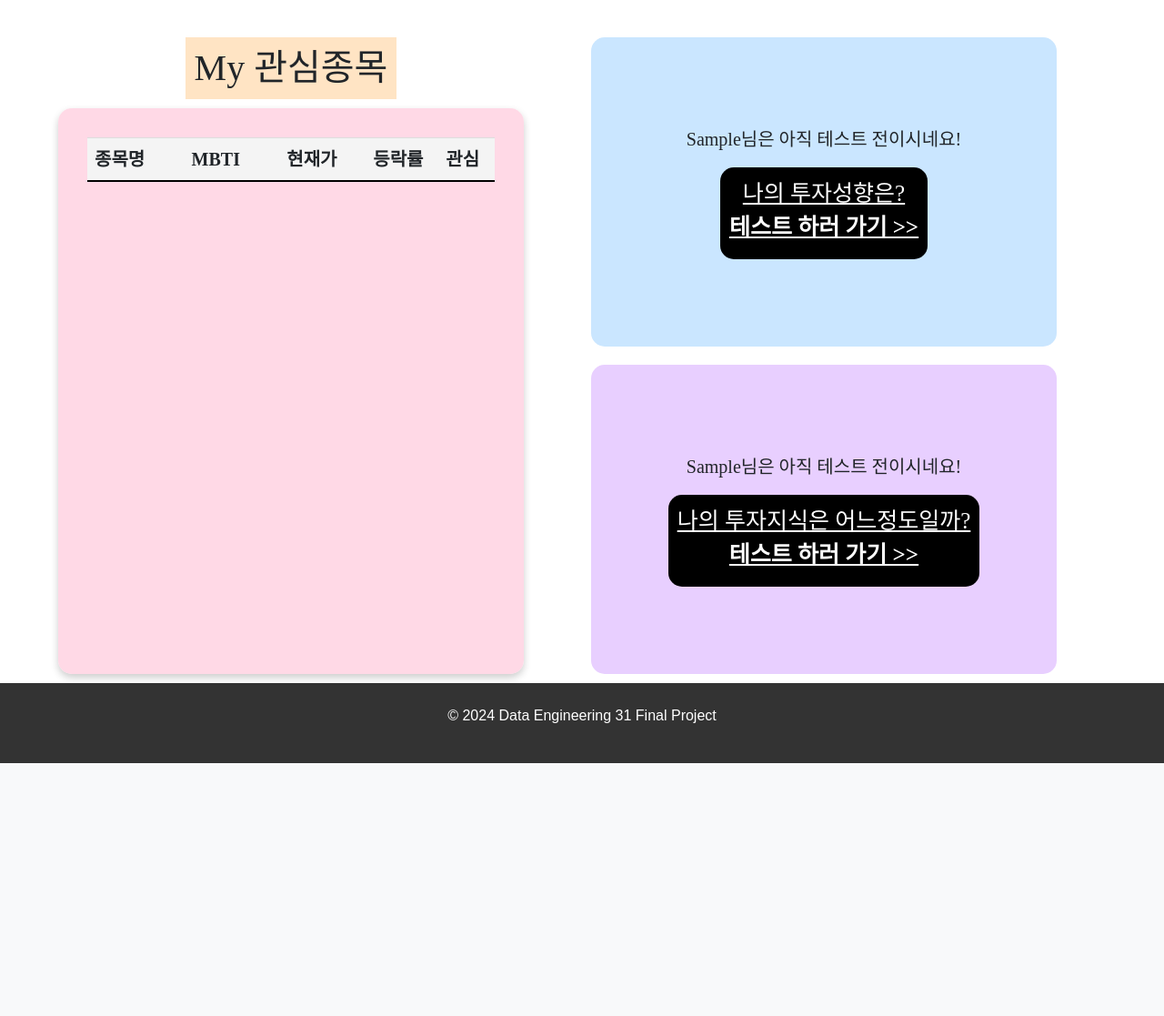
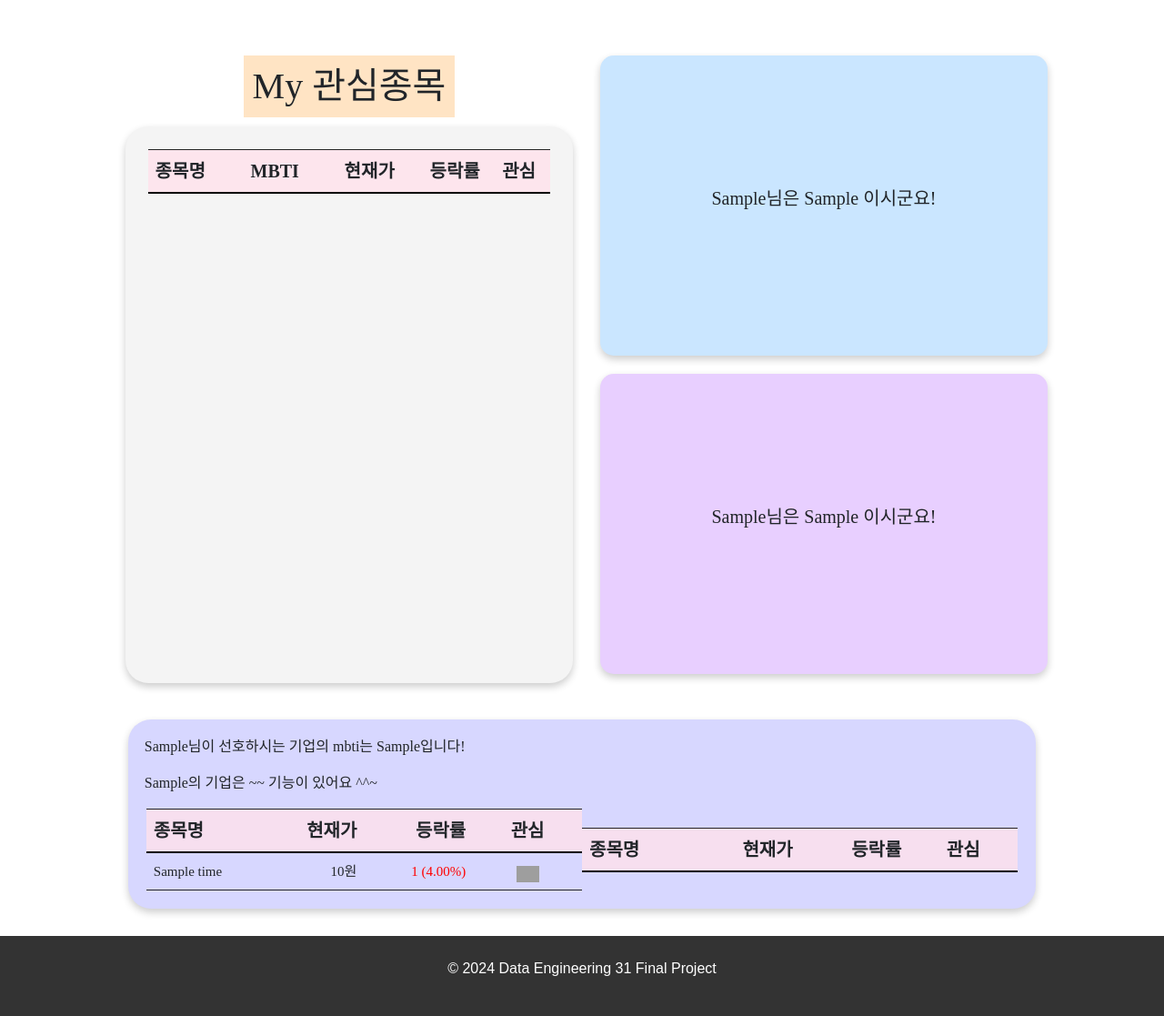
Before and after one commit to pladata-encore/DE31-final-team4, a Django app: page /mypage/ in a window 1280 px wide. Shown: the part 73-1190 px from the top of the page at 91% size. Before the commit the page ends 912 px from the top, so only its background shows below. Run offline with Django 5.2, Linux system fonts and the light colour scheme; a user stored in the database is signed in; tables that the repository leaves empty hold one stand-in row (values such as "Sample post"); lists and menus that the app fills with data are empty; some web fonts are replaced; grey boxes are pictures that could not be loaded.

Commit message:
mypage 진짜진짜 끝 find .gitinitfind .gitinit test랑 합치기만 하면 됨

```diff
--- a/ants_final/main/admin.py
+++ b/ants_final/main/admin.py
@@ -10,7 +10,8 @@ admin.site.register(Answer)
 
 
 # 관심종목
-from .models import RealTimeStock,UserStock
+from .models import UserStock
+from stocks.models import RealTime
 
-admin.site.register(RealTimeStock)
+admin.site.register(RealTime)
 admin.site.register(UserStock)
--- a/ants_final/main/views.py
+++ b/ants_final/main/views.py
@@ -216,12 +216,14 @@ def about(request):
 # 관심종목
 from django.shortcuts import render, redirect, get_object_or_404
 from django.contrib.auth.decorators import login_required
-from .models import RealTimeStock, UserStock, Mbti, TestResult
+from .models import UserStock, Mbti, TestResult
+from stocks.models import RealTime
+from django.db.models import Count
 
 @login_required
 def add_favorite_list(request, stock_code):
     # 가장 최신의 stock 정보를 real_time 테이블에서 가져오기
-    latest_stock = RealTimeStock.objects.filter(stock_code=stock_code).order_by('-id').first()
+    latest_stock = RealTime.objects.filter(stock_code=stock_code).order_by('-id').first()
 
     if latest_stock is not None:
         stock_mbti = Mbti.objects.filter(stock_code=stock_code).first()
@@ -238,14 +240,17 @@ def add_favorite_list(request, stock_code):
 
 @login_required
 def my_favorite_list(request):
+    user = request.user
+
+    # 관심 종목
     user_stocks = UserStock.objects.filter(user=request.user).select_related('stock_id')
     stock_info = {}
-
-    # 각 stock_code의 최신 RealTimeStock 객체를 선택합니다.
+    my_list = []
+    # 각 stock_code의 최신 RealTime 객체를 선택합니다.
     for user_stock in user_stocks:
         stock_code = user_stock.stock_id.stock_code
-        # 최신 RealTimeStock 객체를 가져옵니다.
-        latest_stock = RealTimeStock.objects.filter(stock_code=stock_code).order_by('-id').first()
+        # 최신 RealTime 객체를 가져옵니다.
+        latest_stock = RealTime.objects.filter(stock_code=stock_code).order_by('-id').first()
         if latest_stock:
             stock_mbti = Mbti.objects.filter(stock_code=stock_code).first()
             mbti_value = stock_mbti.mbti if stock_mbti else None
@@ -259,34 +264,73 @@ def my_favorite_list(request):
                     'id': latest_stock.id,
                     'mbti': mbti_value
                 }
+        my_list.append(stock_code)
 
-    # stock_info의 값을 리스트로 변환하고, id 기준으로 정렬합니다.
     stock_info_list = list(stock_info.values())
     stock_info_list.sort(key=lambda x: x['id'], reverse=True)
 
-    return render(request, 'mypage/mypage.html', {'stock_info': stock_info_list})
+    # mbti 별 추천 종목
+    most_mbti = UserStock.objects.filter(user=user) \
+        .values('mbti') \
+        .annotate(mbti_count=Count('mbti')) \
+        .order_by('-mbti_count') \
+        .first()
+
+    mbti_value = most_mbti['mbti']
+
+    # 2. Mbti 모델에서 해당 mbti에 해당하는 모든 stock_code를 구함
+    mbti_stocks = Mbti.objects.filter(mbti=mbti_value).values_list('stock_code', flat=True)
+
+    # 3. RealTime에서 해당 stock_code에 대한 주식 정보를 pbr과 -id 기준으로 정렬 후 상위 10개 가져오기
+    latest_stocks = RealTime.objects.filter(stock_code__in=mbti_stocks) \
+        .order_by('-id', 'pbr')[:10]
+
+    stock_info = {}
+
+    for latest_stock in latest_stocks:
+        stock_code = latest_stock.stock_code
+
+        # Mbti 모델에서 해당 stock_code에 대한 MBTI 값을 가져옵니다.
+        stock_mbti = Mbti.objects.filter(stock_code=stock_code).first()
+        mbti_value = stock_mbti.mbti if stock_mbti else None
+
+        # stock_info 딕셔너리에 주식 정보를 추가합니다.
+        stock_info[stock_code] = {
+            'stock_code': latest_stock.stock_code,
+            'name': latest_stock.name,
+            'current_price': latest_stock.current_price,
+            'UpDownRate': latest_stock.UpDownRate,
+            'UpDownPoint': latest_stock.UpDownPoint,
+            'id': latest_stock.id,
+            # 'mbti': mbti_value
+        }
+
+    # 데이터를 리스트로 변환
+    stock_infos_list = list(stock_info.values())
+
+
+    # 테스트 결과 확인용
+    test_results = TestResult.objects.filter(user=request.user).first()
+
+    context = {
+        'mbti_stock': stock_infos_list,
+        'mbti': mbti_value,
+        'stock_info': stock_info_list,
+        'test_results': test_results,
+        'my_list' : my_list,
+    }
+
+    return render(request, 'mypage/mypage.html', context)
+
 
 from django.shortcuts import redirect, get_object_or_404
 from .models import UserStock
 
 @login_required
 def remove_stock(request, stock_code):
-    # 사용자와 일치하는 모든 UserStock 객체를 가져옵니다.
     user_stocks = UserStock.objects.filter(stock_code=stock_code, user=request.user)
 
-    # 가져온 모든 객체를 삭제합니다.
     for user_stock in user_stocks:
         user_stock.delete()
 
-    # 원래 페이지로 리디렉션
     return redirect('mypage')
-
-@login_required
-def user_test_results(request):
-    test_results = TestResult.objects.filter(user=request.user).first()
-
-    context = {
-        'test_results': test_results
-    }
-
-    return render(request, 'mypage/mypage.html', context)
--- a/ants_final/static/css/style.css
+++ b/ants_final/static/css/style.css
@@ -84,67 +84,101 @@ html {
 }
 
 .title {
-    background-color: bisque; /* 제목 배경색 */
-    text-align: right; /* 제목을 오른쪽 정렬 */
-    margin: 10px; /* 기본 마진 제거 */
-    padding: 10px; /* 내부 여백 설정 */
+    background-color: bisque;
+    text-align: right;
+    margin: 10px;
+    padding: 10px;
     box-sizing: border-box;
 }
-
-.stock-info {
-    display: flex;
-    align-items: left;
+.container-fvl {
     width: 100%;
-    justify-content: space-between; /* 텍스트와 이미지를 양쪽으로 정렬 */
-}
-.stock-details {
-    display: flex;
-    flex-direction: column;
-    margin-right: 20px; /* 이미지와 텍스트 사이의 여백 */
-}
-
-.stock-remove {
-    display: flex;
-    align-items: center;
-}
-.container-fvl {
-    width: 80%;
-    height: 80vh; /* 고정된 높이 */
-    margin: 10px;
+    height: 70vh;
+    margin: 20px;
     margin-top: 0;
     padding: 5%;
-    background-color: rgba(255, 208, 224, 0.8);
-    border-radius: 15px;
+    background-color: #f4f4f4;
+    border-radius: 25px;
     box-shadow: 0 4px 8px rgba(0, 0, 0, 0.2);
-    overflow-y: auto; /* 세로 방향으로 스크롤 활성화 */
+    overflow-y: auto;
     display: flex;
     align-items: top;
     justify-content: center;
+    flex: 2;
+}
+
+.table-stockinfo {
+    width: 100%;
+    border-collapse: collapse;
+}
+
+.table-mbtistock {
+    width: 100%;
+    border-collapse: collapse;
+    table-layout:fixed;
 }
 
 th, td {
-    border: 1px solid #ddd; /* 셀의 경계선 설정 */
-    padding: 8px; /* 셀의 패딩 설정 */
-    text-align: center; /* 중앙 정렬 */
+    border: 1px solid #242424;
+    padding: 8px;
+    text-align: center;
     border-left: none;
     border-right: none;
 }
 th {
-    background-color: #f4f4f4; /* 헤더의 배경색 설정 */
+    background-color: rgba(255, 226, 236, 0.8);
 }
-
-.container-knt {
-    display: flex;
-}
-
 
 .container-leri {
     display: flex;
-    height: 90vh; /* 뷰포트 높이에 맞게 설정 */
+    height: 90vh;
+    width: 80%;
+    margin: 10px;
 }
 
 .left {
-    flex: 1; /* 왼쪽 영역이 전체 너비의 1/2 */
+    flex: 1;
+    display: flex;
+    justify-content: center;
+    align-items: center;
+    flex-direction: column;
+    height: 90vh;
+    margin: 10px;
+}
+
+.right {
+    flex: 1;
+    display: flex;
+    flex-direction: column;
+    justify-content: space-between;
+    margin: 10px;
+}
+
+.small-box {
+    flex: 1;
+    margin: 10px;
+    display: flex;
+    justify-content: center;
+    align-items: center;
+    height: 50%;
+    box-sizing: border-box;
+    width: 100%;
+    border-radius: 15px;
+    flex-direction: column;
+    box-shadow: 0 4px 8px rgba(0, 0, 0, 0.2);
+}
+
+.bottom {
+    flex: 1;
+    display: flex;
+    justify-content: center;
+    align-items: center;
+    /* font-family: 'NanumSquareRoundB'; */
+    flex-direction: column;
+    margin: 20px;
+    width: 78%;
+}
+.mypage {
+    flex: 1;
     display: flex;
     justify-content: center;
     align-items: center;
@@ -152,30 +186,18 @@ th {
     flex-direction: column;
 }
 
-.right {
-    flex: 1; /* 오른쪽 영역이 전체 너비의 1/2 */
-    display: flex;
-    flex-direction: column; /* 세로로 배치 */
-    justify-content: space-between; /* 두 개의 작은 영역을 세로로 균등하게 배치 */
-    font-family: 'NanumSquareRoundB';
-}
-
-
-.small-box {
-    flex: 1; /* 오른쪽 영역 내에서 1/2의 너비를 가짐 */
-    margin: 10px; /* 작은 영역 간의 간격 */
+.mbti-stock {
+    flex: 1;
     display: flex;
     justify-content: center;
     align-items: center;
-    height: 50%; /* 오른쪽 영역의 1/2 높이 */
-    box-sizing: border-box;
-    width: 80%;
-    border-radius: 15px;
-    flex-direction: column;
+    flex-direction: row;
+    margin: 10px;
 }
-
-.table-stockinfo {
-    width: 100%;
-    border-collapse: collapse;
-    /* font-size: 20px; */
+.mbti-stock-rec {
+    background-color: rgb(215, 215, 255);
+    border-radius: 25px;
+    padding: 10px;
+    box-shadow: 0 4px 8px rgba(0, 0, 0, 0.2);
+    margin-bottom: 10px;
 }
--- a/ants_final/templates/mypage/mypage.html
+++ b/ants_final/templates/mypage/mypage.html
@@ -7,6 +7,7 @@
 {% block title %}마이 뻬이보릿 스탁~❤️{% endblock %}
 
 {% block content %}
+<div class="mypage">
     <div class="container-leri">
         <div class="left">
             <h1 class="title">My 관심종목</h1>
@@ -23,9 +24,13 @@
                     </thead>
                     <tbody style="font-size: 15px;">
                         {% for stock in stock_info %}
-                    <tr style="border-bottom: 1px solid rgb(0, 0, 0);">
+                        <tr style="border-bottom: 1.8px solid rgb(100, 100, 100);">
                             <td style="text-align: left;">{{ stock.name }}</td>
+                            {% if stock.mbti %}
                                 <td>{{ stock.mbti }}</td>
+                            {% else %}
+                                <td>정보없음</td>
+                            {% endif %}
                             <td style="text-align: right;">{{ stock.current_price }}원</td>
                             <td style="text-align: right;">
                             {% if stock.UpDownRate > 0 %}
@@ -70,5 +75,92 @@
             </div>
         </div>
 </div>
+<div class="bottom">
+    <div class="mbti-stock-rec">
+        <div style="margin: 8px;">
+            <p>{{ request.user.first_name }}님이 선호하시는 기업의 mbti는 {{ mbti }}입니다!</p>
+            <p>{{ mbti }}의 기업은 ~~ 기능이 있어요 ^^~</p>
+        </div>
+            <div class="mbti-stock">
+                <table class="table-mbtistock">
+                    <thead style="font-size: 20px;">
+                        <tr style="border-bottom: 2px solid black;">
+                            <th style="text-align: left;">종목명</th>
+                            <th style="text-align: right;">현재가</th>
+                            <th style="text-align: right;">등락률</th>
+                            <th style="text-align: center;">관심</th>
+                        </tr>
+                    </thead>
+                    <tbody style="font-size: 15px;">
+                        {% for stocks in mbti_stock|slice:":5" %}
+                        <tr style="border-bottom: 1.8px solid rgb(100, 100, 100);">
+                            <td style="text-align: left;">{{ stocks.name }}</td>
+                            <td style="text-align: right;">{{ stocks.current_price }}원</td>
+                            <td style="text-align: right;">
+                            {% if stocks.UpDownRate > 0 %}
+                                <span style="color: red;">{{ stocks.UpDownPoint }} ({{ stocks.UpDownRate }}%)</span>
+                            {% elif stocks.UpDownRate == 0 %}
+                                <span>{{ stocks.UpDownPoint }} ({{ stocks.UpDownRate }}%)</span>
+                            {% else %}
+                                <span style="color: blue;">{{ stocks.UpDownPoint }} ({{ stocks.UpDownRate }}%)</span>
+                            {% endif %}
+                            </td>
+                            <td>
+                                {% if stocks.stock_code in my_list %}
+                                <a href="{% url 'remove_stock' stocks.stock_code %}"></a>
+                                    <img src="{% static 'images/star.png' %}" alt="Remove" style="width: 25px; margin-top: 5px;"/>
+                                </a>
+                                {% else %}
+                                <a href="{% url 'add_favorite_list' stocks.stock_code %}">
+                                    <img src="{% static 'images/empty_star.png' %}" alt="Add" style="width: 25px; margin-top: 5px;"/>
+                                </a>
+                                {% endif %}
+                            </td>
+                        </tr>
+                        {% endfor %}
+                    </tbody>
+                </table>
+                <table class="table-mbtistock">
+                    <thead style="font-size: 20px;">
+                        <tr style="border-bottom: 2px solid black;">
+                            <th style="text-align: left;">종목명</th>
+                            <th style="text-align: right;">현재가</th>
+                            <th style="text-align: right;">등락률</th>
+                            <th style="text-align: center;">관심</th>
+                        </tr>
+                    </thead>
+                    <tbody style="font-size: 15px;">
+                        {% for stocks in mbti_stock|slice:"5:" %}
+                        <tr style="border-bottom: 1.8px solid rgb(100, 100, 100);">
+                            <td style="text-align: left;">{{ stocks.name }}</td>
+                            <td style="text-align: right;">{{ stocks.current_price }}원</td>
+                            <td style="text-align: right;">
+                            {% if stocks.UpDownRate > 0 %}
+                                <span style="color: red;">{{ stocks.UpDownPoint }} ({{ stocks.UpDownRate }}%)</span>
+                            {% elif stocks.UpDownRate == 0 %}
+                                <span>{{ stocks.UpDownPoint }} ({{ stocks.UpDownRate }}%)</span>
+                            {% else %}
+                                <span style="color: blue;">{{ stocks.UpDownPoint }} ({{ stocks.UpDownRate }}%)</span>
+                            {% endif %}
+                            </td>
+                            <td>
+                                {% if stocks.stock_code in my_list %}
+                                <a href="{% url 'remove_stock' stocks.stock_code %}"></a>
+                                    <img src="{% static 'images/star.png' %}" alt="Remove" style="width: 25px; margin-top: 5px;"/>
+                                </a>
+                                {% else %}
+                                <a href="{% url 'add_favorite_list' stocks.stock_code %}">
+                                    <img src="{% static 'images/empty_star.png' %}" alt="Add" style="width: 25px; margin-top: 5px;"/>
+                                </a>
+                                {% endif %}
+                            </td>
+                        </tr>
+                        {% endfor %}
+                    </tbody>
+                </table>
+            </div>
+    </div>
+</div>
+</div>
 {% endblock %}
 </html>
```
Also changed, not shown: ants_final/main/models.py (+15 -11 lines), ants_final/stocks/models.py (+27 -0 lines), ants_final/stocks/migrations/0003_alter_oncetime_options.py (deleted), ants_final/stocks/migrations/0004_alter_oncetime_ma120_alter_oncetime_ma20_and_more.py (deleted), ants_final/stocks/migrations/0005_market.py (deleted), ants_final/stocks/migrations/0006_alter_market_current_point_alter_market_price_time_and_more.py (deleted), ants_final/stocks/migrations/0007_remove_market_unique_stockname_pricetime_and_more.py (deleted), ants_final/stocks/migrations/0008_market_unique_stockname_pricetime.py (deleted), ants_final/stocks/migrations/0009_alter_market_stockname.py (deleted), 1 other file. Lines whose indentation alone changed are shown as unchanged.
